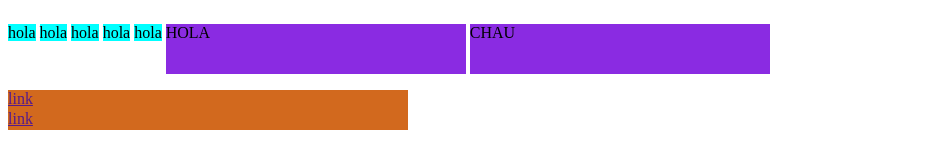
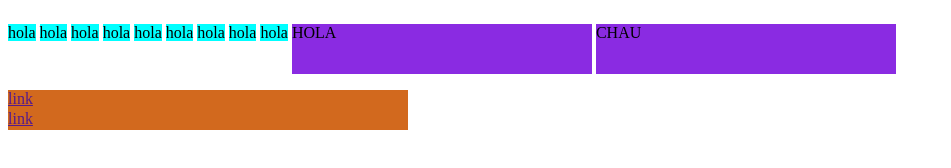
Before and after one commit to sticker8805/egg, a plain HTML site: page index.html in a window 1280 px wide. Shown: the whole page, without its empty margins (0-951 px from the left). Drawn offline with Linux system fonts and the light colour scheme.

Commit message:
Add files via upload

```diff
--- a/index.html
+++ b/index.html
@@ -9,11 +9,15 @@
   <body>
     <!-- elementos en bloque -->
     <div class="cuadrado">hola</div>
+
     <div class="cuadrado">hola</div>
     <div class="cuadrado">hola</div>
     <div class="cuadrado">hola</div>
     <div class="cuadrado">hola</div>
-
+    <div class="cuadrado">hola</div>
+    <div class="cuadrado">hola</div>
+    <div class="cuadrado">hola</div>
+    <div class="cuadrado">hola</div>
 
     <p>HOLA</p>
     <p>CHAU</p>
```
